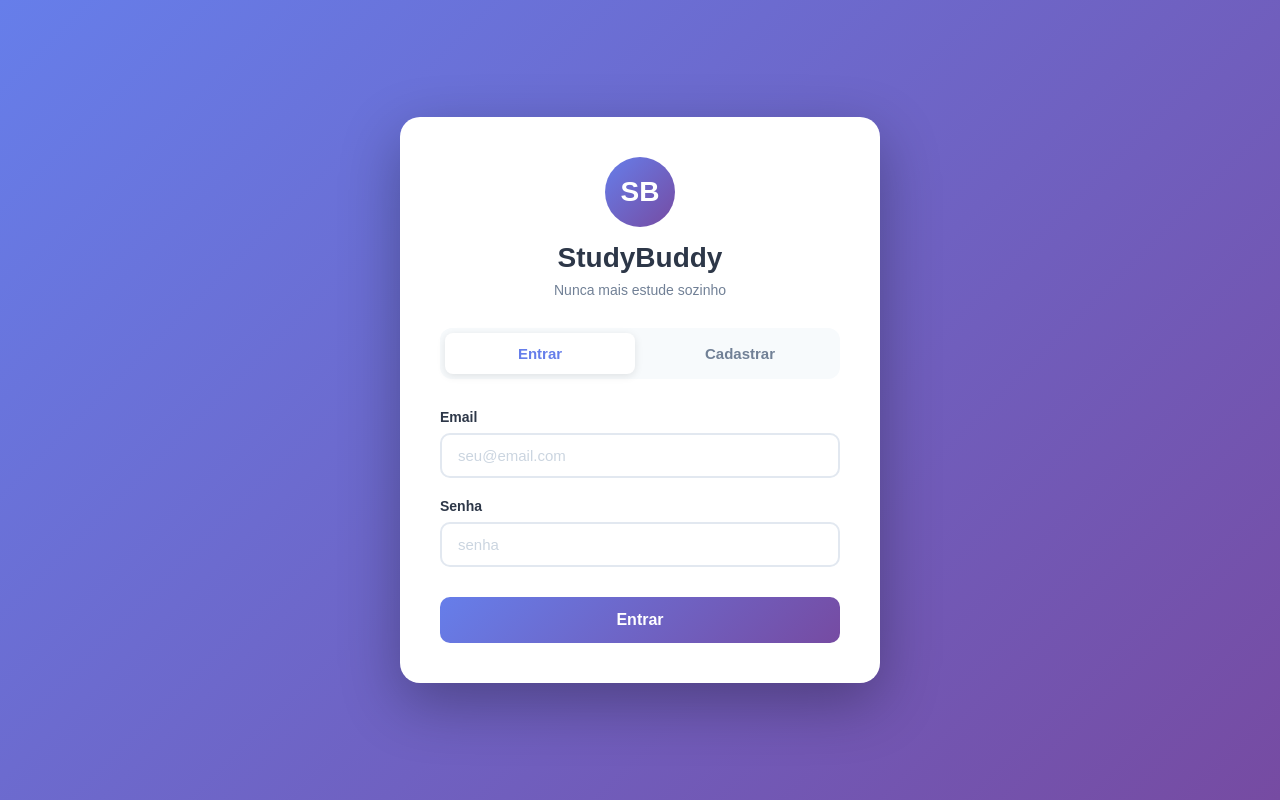
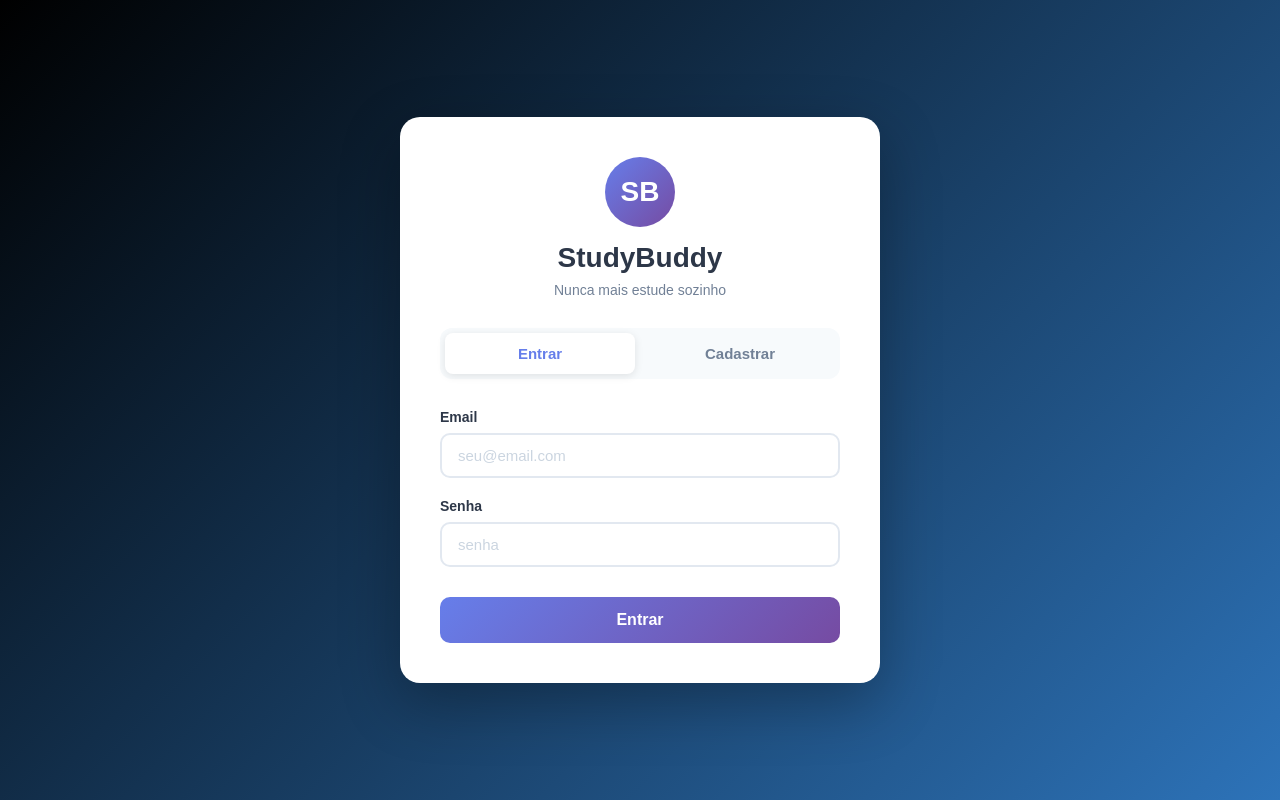
Before and after one commit to tiaaago/pi-senac-4, a Next.js app in the folder frontend/: page /login in a window 1280 px wide. Built offline with nearby package versions, Linux system fonts and the light colour scheme.

Commit message:
style: alterarando gradiente do background para preto/azul
Mudado de roxo/lilás para gradiente preto (#000) para azul (#2d73b9)

```diff
--- a/frontend/src/app/login/login.css
+++ b/frontend/src/app/login/login.css
@@ -6,7 +6,7 @@
   display: flex;
   align-items: center;
   justify-content: center;
-  background: linear-gradient(135deg, #667eea 0%, #764ba2 100%);
+  background: linear-gradient(135deg, #000 0%, #2d73b9 100%);
   padding: 20px;
 }
 
```
